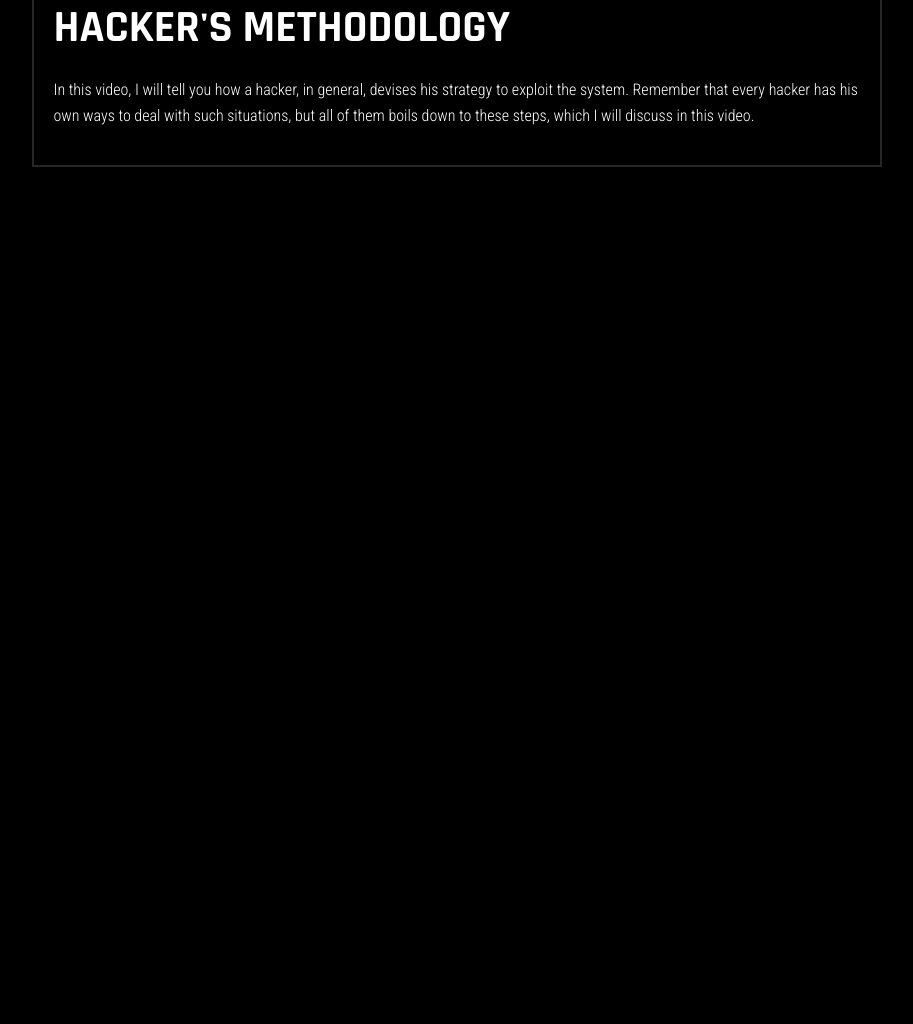
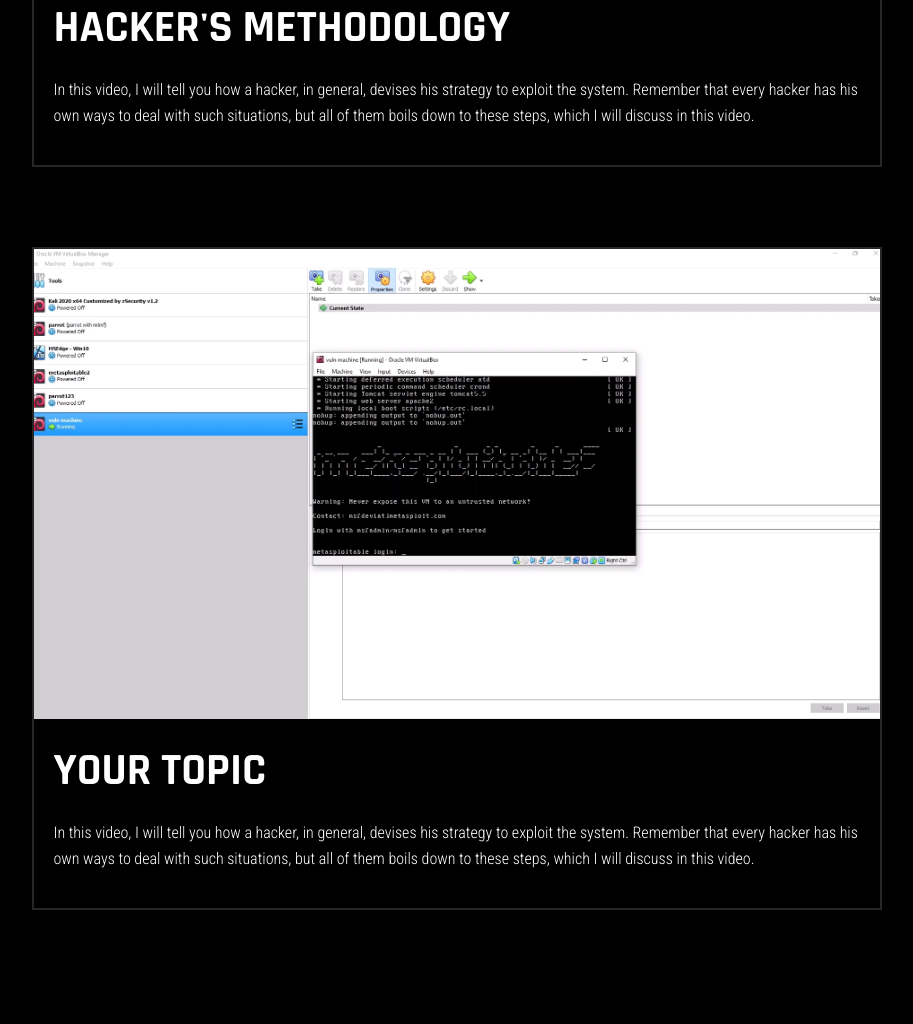
Before and after one commit to P0intMaN/zbunker-website, a Flask app: page /learn/ethical-hacking in a window 1280 px wide. Shown: the part 3987-5011 px from the top of the page, without its empty margins (295-1208 px from the left). Before the commit the page ends 4154 px from the top, so only its background shows below. Run offline with Flask 2, Linux system fonts and the light colour scheme; some libraries are stand-ins or nearby versions.

Commit message:
Update(eth.html): Add video template

```diff
--- a/zbunker/templates/eth.html
+++ b/zbunker/templates/eth.html
@@ -66,7 +66,17 @@
                 </div>
               </div>
 
-
+              <!-- video6 -->
+              <div class="video" id="eth6">
+                <img src="../static/img/ethical-hacking/ethical-hacking-part-3.png">
+                <div class="post-section" style="padding-top:30px;">
+                  <div class="heading" style="font-size:45px;line-height: 45px;"><a class="venobox" data-autoplay="true" data-vbtype="video" href="https://www.youtube.com/watch?v=eip6PnCk67g">your topic</a></div>
+                  <div class="post-desc">
+                    <p class="post-desc-content">In this video, I will tell you how a hacker, in general, devises his strategy to exploit the system.
+                      Remember that every hacker has his own ways to deal with such situations, but all of them boils down to these steps, which I will discuss in this video.</p>
+                  </div>
+                </div>
+              </div>
 
 
             </div>
```
